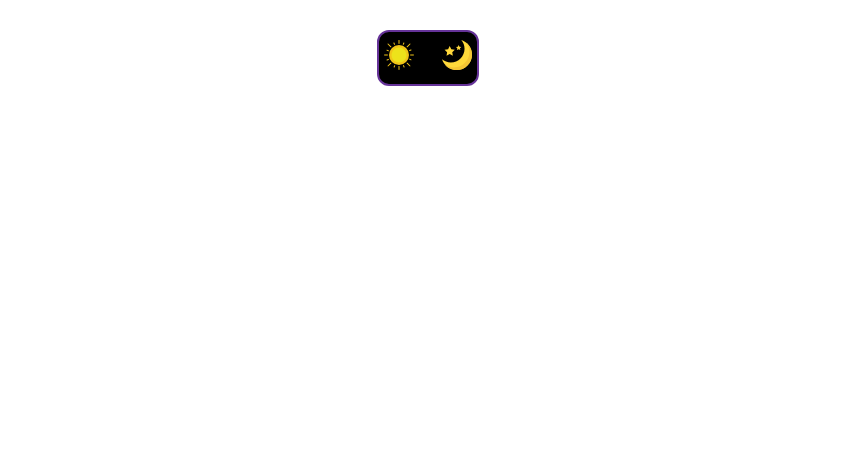
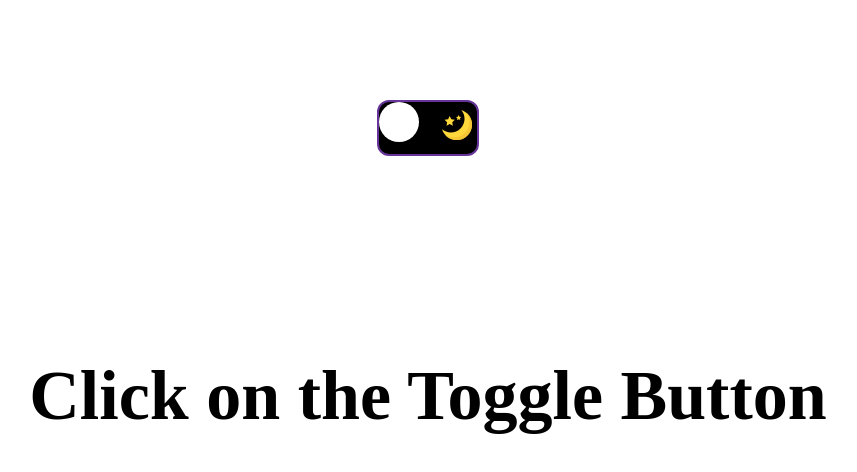
Before and after one commit to Prateekyadav01/dark_Mode, a plain HTML site: page index.html in a window 1280 px wide. Shown: the whole page, without its empty margins (212-1069 px from the left). Drawn offline with Linux system fonts and the light colour scheme.

Commit message:
css done

```diff
--- a/index.html
+++ b/index.html
@@ -9,6 +9,7 @@
 <body>
     <div class="main">
         <div class="image">
+            <div id="circle" class=""></div>
             <svg class="moon1" version="1.1" id="Capa_1" xmlns="http://www.w3.org/2000/svg" xmlns:xlink="http://www.w3.org/1999/xlink" x="0px" y="0px" viewBox="0 0 60 60" style="enable-background:new 0 0 60 60;" xml:space="preserve">
                 <g>
                 <path style="fill:#F0C419;" d="M30,0c-0.552,0-1,0.448-1,1v6c0,0.552,0.448,1,1,1s1-0.448,1-1V1C31,0.448,30.552,0,30,0z"></path>
@@ -60,6 +61,7 @@
                         276.864,152.616 249.52,166.984 254.752,136.552 232.624,114.984 263.2,110.552 	"></polygon>
                     </g></svg>
         </div>
+        <h1 id="text">Click on the Toggle Button</h1>
     </div>
 </body>
 </html>
--- a/style.css
+++ b/style.css
@@ -9,6 +9,7 @@
     flex-direction: column;
     justify-content: center;
     align-items: center;
+    gap: 200px;
 }
 .image{
     width: 8vw;
@@ -19,7 +20,7 @@
     /* justify-content: space-around; */
     /* justify-content: space-evenly; */
     position: relative;
-    margin-top: 30px;
+    margin-top: 100px;
     border-radius: 0.75rem;
 }
 .moon{
@@ -37,3 +38,24 @@
     left: 5px;
     top: 8px;
 }
+
+
+#circle {
+    position: absolute;
+    height: 40px;
+    width: 40px;
+    border-radius: 50%;
+    background-color: #fff;
+    transition: transform .5s, background-color .5s;
+    will-change: transform;
+    z-index: 2;
+}
+
+#text{
+    font-size:70px;
+    color: black;
+}
+
+.dark-mode {
+    transform: translateX(calc(100% + 10px));
+}
```
